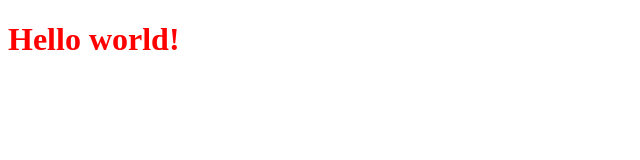
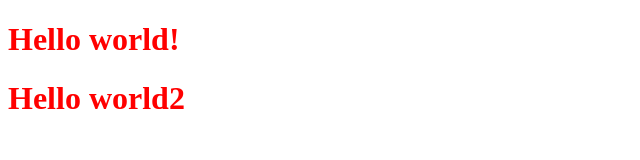
Before and after one commit to Lobasya/git-practise, a plain HTML site: page index.html in a window 1280 px wide. Shown: the whole page, without its empty margins (0-640 px from the left). Drawn offline with Linux system fonts and the light colour scheme.

Commit message:
add changes for first branch

```diff
--- a/index.html
+++ b/index.html
@@ -10,5 +10,6 @@
 </head>
 <body>
     <h1>Hello world!</h1>
+    <h1>Hello world2</h1>
 </body>
 </html>
```
